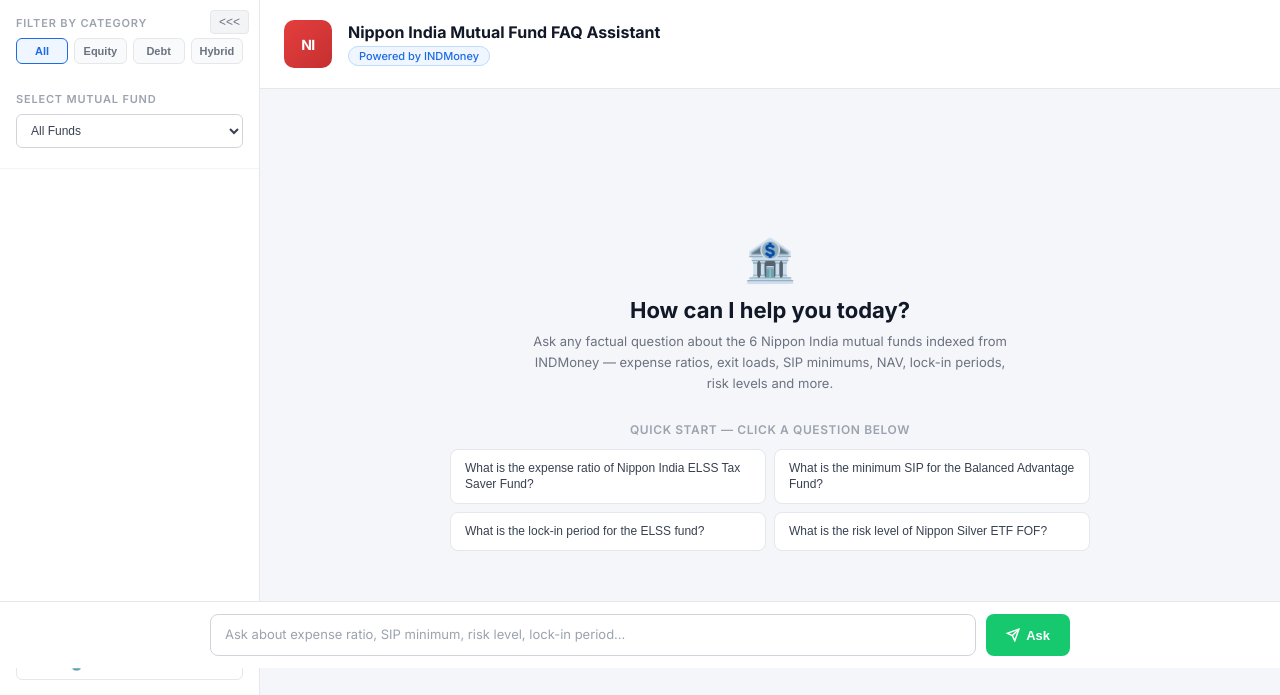
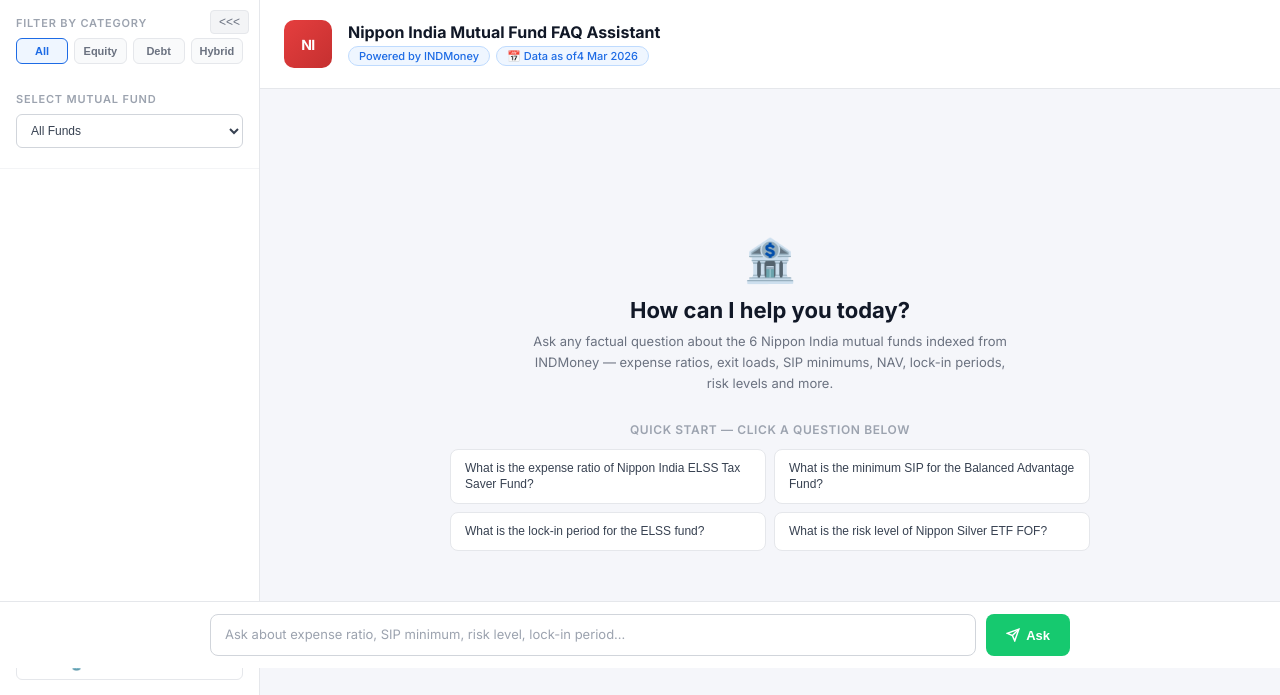
Before and after one commit to terse2103/RAG-based-Mutual-Fund-FAQ-Chatbot, a FastAPI app: page / in a window 1280 px wide. Shown: the part 132-827 px from the top of the page. Run offline with FastAPI, Linux system fonts and the light colour scheme; some libraries are stand-ins or nearby versions.

Commit message:
feat(ui): Add 'Data as of' pill beside Powered by INDMoney in fund header

```diff
--- a/phase7_frontend/templates/chatbot.html
+++ b/phase7_frontend/templates/chatbot.html
@@ -984,6 +984,8 @@
           <div class="fund-header-name">Nippon India Mutual Fund FAQ Assistant</div>
           <div class="fund-header-pills">
             <span class="fund-pill">Powered by INDMoney</span>
+            <span class="fund-pill" id="dataAsOfPill" style="display:none;">📅 Data as of <span
+                id="dataAsOfDate"></span></span>
           </div>
         </div>
       </div>
@@ -1119,6 +1121,7 @@
       renderTips();
       await checkHealth();
       await loadFunds();
+      await loadDataAsOf();
       setInterval(checkHealth, 30000);
     }
 
@@ -1135,6 +1138,22 @@
         $statusBadge.className = 'status-badge offline';
         $statusDot.className = 'status-dot offline';
         $statusText.textContent = '● Backend Offline';
+      }
+    }
+
+    // ── Data as of pill ───────────────────────────────────────────────
+    async function loadDataAsOf() {
+      try {
+        const resp = await fetch(`${API_BASE}/status`, { signal: AbortSignal.timeout(5000) });
+        const data = await resp.json();
+        const ts = data.last_refresh;
+        if (!ts || ts === 'Never') return;
+        const dt = new Date(ts);
+        const opts = { day: 'numeric', month: 'short', year: 'numeric' };
+        document.getElementById('dataAsOfDate').textContent = dt.toLocaleDateString('en-IN', opts);
+        document.getElementById('dataAsOfPill').style.display = 'inline-flex';
+      } catch {
+        // Silently skip — pill stays hidden if /status is unavailable
       }
     }
 
```
